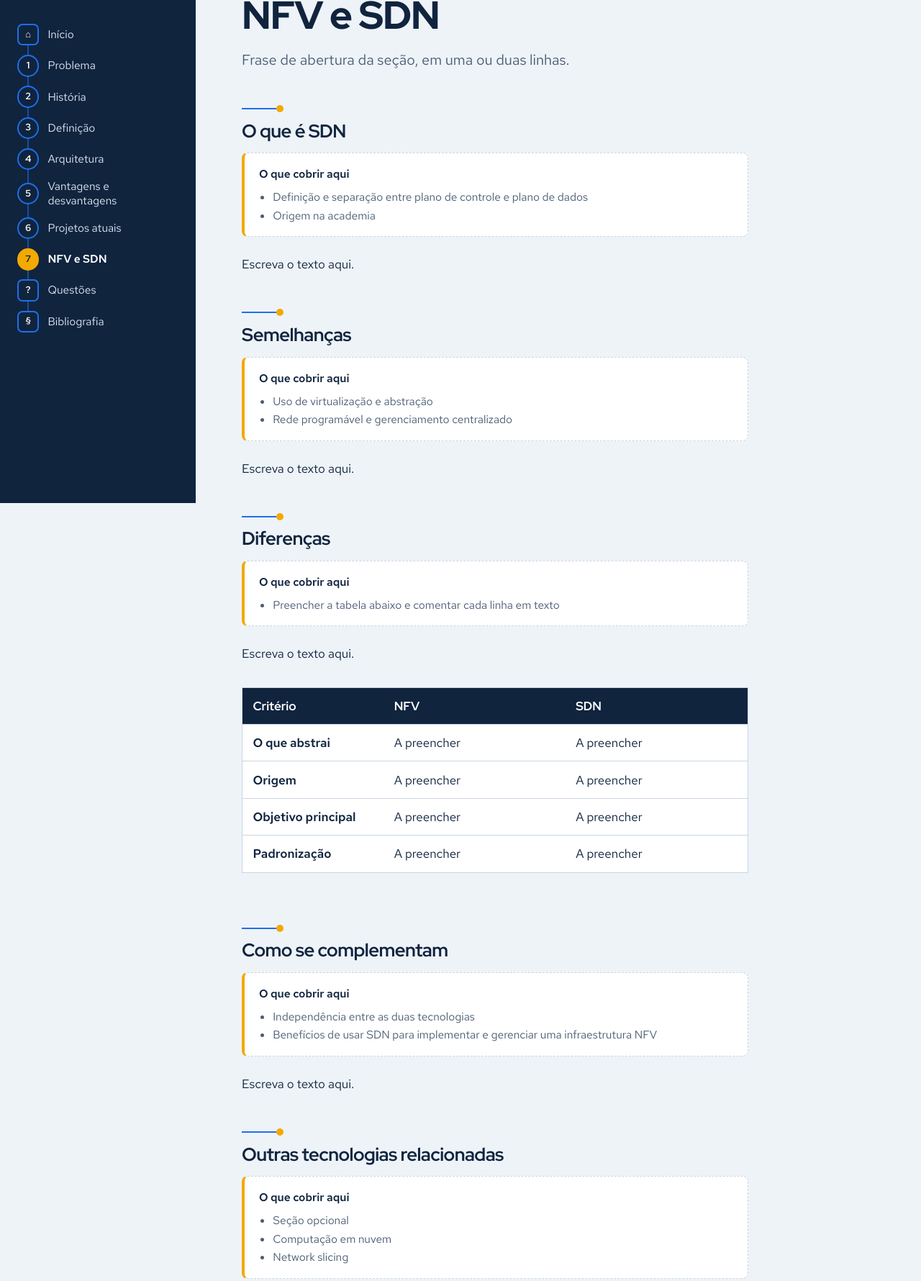
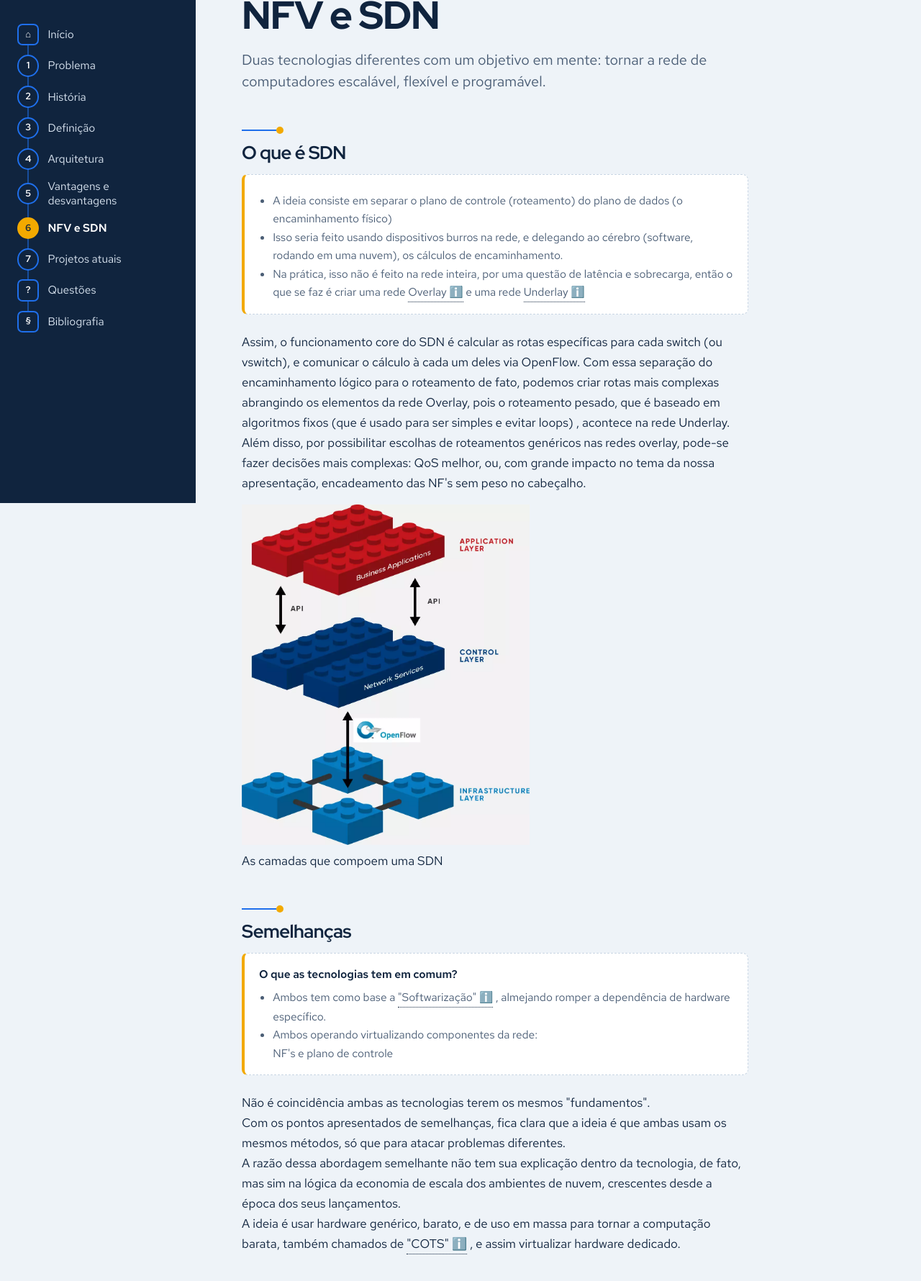
Before and after one commit to fernandobruzzi/Redes-II, a plain HTML site: page sdn.html in a window 1280 px wide. Shown: the part 101-1881 px from the top of the page at 72% size. Drawn offline with Linux system fonts and the light colour scheme.

Commit message:
Alterações no campo de SDN, algumas imagens também adicionadas, e definição global do style de negrito nos casos do balaozinho

```diff
--- a/assets/site.js
+++ b/assets/site.js
@@ -13,8 +13,8 @@ const PAGINAS = [
   { arquivo: "definicao.html",              titulo: "Definição",                 curto: "Definição",    tipo: "secao" },
   { arquivo: "arquitetura.html",            titulo: "Arquitetura",               curto: "Arquitetura",  tipo: "secao" },
   { arquivo: "vantagens-desvantagens.html", titulo: "Vantagens e desvantagens",  curto: "Vantagens",    tipo: "secao" },
+  { arquivo: "sdn.html",                    titulo: "NFV e SDN",                 curto: "NFV e SDN",    tipo: "secao" },
   { arquivo: "projetos.html",               titulo: "Projetos atuais",           curto: "Projetos",     tipo: "secao" },
-  { arquivo: "sdn.html",                    titulo: "NFV e SDN",                 curto: "NFV e SDN",    tipo: "secao" },
   { arquivo: "questoes.html",               titulo: "Questões",                  curto: "Questões",     tipo: "extra", sinal: "?" },
   { arquivo: "bibliografia.html",           titulo: "Bibliografia",              curto: "Bibliografia", tipo: "extra", sinal: "§" }
 ];
--- a/assets/style.css
+++ b/assets/style.css
@@ -472,6 +472,9 @@ tbody th { font-weight: 600; width: 28%; }
   font-size: 0.875rem; /* Ajustado para bater com as fontes do seu projeto */
   box-shadow: 0px 4px 6px rgba(0,0,0,0.2);
 }
+.balaozinho .texto-balaozinho strong {
+  color: #FFFFFF; /* Força o negrito a ficar branco e não sumir no fundo */
+}
 
 /* A setinha apontando para baixo */
 .balaozinho .texto-balaozinho::after {
--- a/sdn.html
+++ b/sdn.html
@@ -20,89 +20,91 @@
     <header>
       <p class="posicao" id="posicao"></p>
       <h1>NFV e SDN</h1>
-      <p class="lide">Frase de abertura da seção, em uma ou duas linhas.</p>
+      <p class="lide">Duas tecnologias diferentes com um objetivo em mente: tornar a rede de computadores escalável, flexível e programável.</p>
     </header>
 
     <section>
       <h2>O que é SDN</h2>
       <!-- GUIA: apague este bloco depois de escrever o texto -->
       <aside class="guia">
-        <strong>O que cobrir aqui</strong>
         <ul>
-          <li>Definição e separação entre plano de controle e plano de dados</li>
-          <li>Origem na academia</li>
+          <li>A ideia consiste em separar o plano de controle (roteamento) do plano de dados (o encaminhamento físico)</li>
+          <li>Isso seria feito usando dispositivos burros na rede, e delegando ao cérebro (software, rodando em uma nuvem), os cálculos de encaminhamento.</li>
+          <li>Na prática, isso não é feito na rede inteira, por uma questão de latência e sobrecarga, então o que se faz é criar uma rede
+            <span class="balaozinho">Overlay ℹ️
+              <span class="texto-balaozinho">
+                <strong>Overlay:</strong> É a rede "lógica", que abstrai, para quem quer usá-la, a complexidade de roteamento que de fato acontece.
+              </span>
+            </span>
+            e uma rede
+            <span class="balaozinho">Underlay ℹ️
+              <span class="texto-balaozinho">
+                <strong>Underlay:</strong> É a rede física, faz o roteamento pesado para conectar os elementos da rede Overlay.
+              </span>
+            </span>
+          </li>
         </ul>
       </aside>
-      <p>Escreva o texto aqui.</p>
-    </section>
+      <p>
+        Assim, o funcionamento core do SDN é calcular as rotas específicas para cada switch (ou vswitch), e comunicar o cálculo à cada um deles via OpenFlow.
+        Com essa separação do encaminhamento lógico para o roteamento de fato, podemos criar rotas mais
+        complexas abrangindo os elementos da rede Overlay, pois o roteamento pesado,
+        que é baseado em algoritmos fixos (que é usado para ser simples e evitar loops) , acontece na rede Underlay. <br>
+        Além disso, por possibilitar escolhas de roteamentos genéricos nas redes overlay, pode-se fazer decisões mais complexas:
+        QoS melhor, ou, com grande impacto no tema da nossa apresentação, encadeamento das NF's sem peso no cabeçalho.</p>
+        <img src ="assets/img/sdn-architecture-img.webp", alt="imagem explicativa de uma sdn", width="400">
+        <figcaption>As camadas que compoem uma SDN</figcaption>
+      </section>
 
     <section>
       <h2>Semelhanças</h2>
       <!-- GUIA: apague este bloco depois de escrever o texto -->
       <aside class="guia">
-        <strong>O que cobrir aqui</strong>
+        <strong>O que as tecnologias tem em comum?</strong>
         <ul>
-          <li>Uso de virtualização e abstração</li>
-          <li>Rede programável e gerenciamento centralizado</li>
+          <li>Ambos tem como base a
+            <span class="balaozinho">"Softwarização" ℹ️
+              <span class="texto-balaozinho">
+                <strong>"Softwarização"</strong> As funcionalidades são feitas em software rodando em hardware genérico.
+              </span>
+            </span>
+            , almejando romper a dependência de hardware específico.
+          </li>
+          <li>Ambos operando virtualizando componentes da rede: <br> NF's e plano de controle </li>
         </ul>
       </aside>
-      <p>Escreva o texto aqui.</p>
-    </section>
-
-    <section>
-      <h2>Diferenças</h2>
-      <!-- GUIA: apague este bloco depois de escrever o texto -->
-      <aside class="guia">
-        <strong>O que cobrir aqui</strong>
-        <ul>
-          <li>Preencher a tabela abaixo e comentar cada linha em texto</li>
-        </ul>
-      </aside>
-      <p>Escreva o texto aqui.</p>
-
-      <div class="rolagem">
-        <table>
-          <thead>
-            <tr><th scope="col">Critério</th><th scope="col">NFV</th><th scope="col">SDN</th></tr>
-          </thead>
-          <tbody>
-            <tr><th scope="row">O que abstrai</th><td>A preencher</td><td>A preencher</td></tr>
-            <tr><th scope="row">Origem</th><td>A preencher</td><td>A preencher</td></tr>
-            <tr><th scope="row">Objetivo principal</th><td>A preencher</td><td>A preencher</td></tr>
-            <tr><th scope="row">Padronização</th><td>A preencher</td><td>A preencher</td></tr>
-          </tbody>
-        </table>
-      </div>
+      <p> Não é coincidência ambas as tecnologias terem os mesmos "fundamentos".<br>
+          Com os pontos apresentados de semelhanças, fica clara que a  ideia é que ambas usam os mesmos métodos, só que para atacar problemas diferentes.<br>
+          A razão dessa abordagem semelhante não tem sua explicação dentro da tecnologia, de fato, mas sim na lógica da economia de escala dos ambientes de nuvem, crescentes desde a época dos seus lançamentos. <br>
+          A ideia é usar hardware genérico, barato, e de uso em massa para tornar a computação barata, também chamados de
+            <span class="balaozinho">"COTS" ℹ️
+              <span class="texto-balaozinho"><strong>Commercial-Off-The-Shelf</strong>: hardware genérico e barato, de uso geral, com o propósito de ser usado em grandes quantidades para formar sistemas.
+              </span>
+            </span>
+          , e assim virtualizar hardware dedicado.
+      </p>
     </section>
 
     <section>
       <h2>Como se complementam</h2>
-      <!-- GUIA: apague este bloco depois de escrever o texto -->
+
+      <p>Visivelmente, por atacarem problemas diferentes, são tecnologias independentes, que podem ser usadas com ou sem a outra.
+        <br>
+        Porém, é claro que as duas tecnologias trabalham bem juntas.
+      </p>
+
       <aside class="guia">
-        <strong>O que cobrir aqui</strong>
+        <strong>Vantagens de usar SDN para NFV</strong>
         <ul>
-          <li>Independência entre as duas tecnologias</li>
-          <li>Benefícios de usar SDN para implementar e gerenciar uma infraestrutura NFV</li>
+          <li>Ao virtualizar a rede em uma rede Overlay, pode-se decidir que o plano de controle force o roteamento em uma sequência de NFV's sem overhead de cabeçalho, apenas pela definição do algoritmo.</li>
+          <li>Pelo fato de o ciclo de vida da máquina que roda o NFV, e possivelmente seu IP, serem curtos, é frequente a necessidade de "re-encontrar" os NF's. Isso é muito mais simples se o roteamento é todo feito em um software, que pode receber essas requisições de mudança de IP, e ajustar sua rede virtual interna.</li>
         </ul>
       </aside>
-      <p>Escreva o texto aqui.</p>
+      <img src ="assets/img/sdn_with_nfv.jpeg", alt="sdn com nfv, imagem", width="400"> <figcaption>Múltiplas funções de redes, que podem ser encadeadas, que se comunicam pela SDN.</figcaption>
+
     </section>
 
-    <section>
-      <h2>Outras tecnologias relacionadas</h2>
-      <!-- GUIA: apague este bloco depois de escrever o texto -->
-      <aside class="guia">
-        <strong>O que cobrir aqui</strong>
-        <ul>
-          <li>Seção opcional</li>
-          <li>Computação em nuvem</li>
-          <li>Network slicing</li>
-        </ul>
-      </aside>
-      <p>Escreva o texto aqui.</p>
-    </section>
 
-    <!-- Links de página anterior e próxima, montados pelo site.js -->
     <nav id="passos"></nav>
   </main>
 
```
Also changed, not shown: assets/img/sdn-architecture-img.webp (added), assets/img/sdn_with_nfv.jpeg (added).
